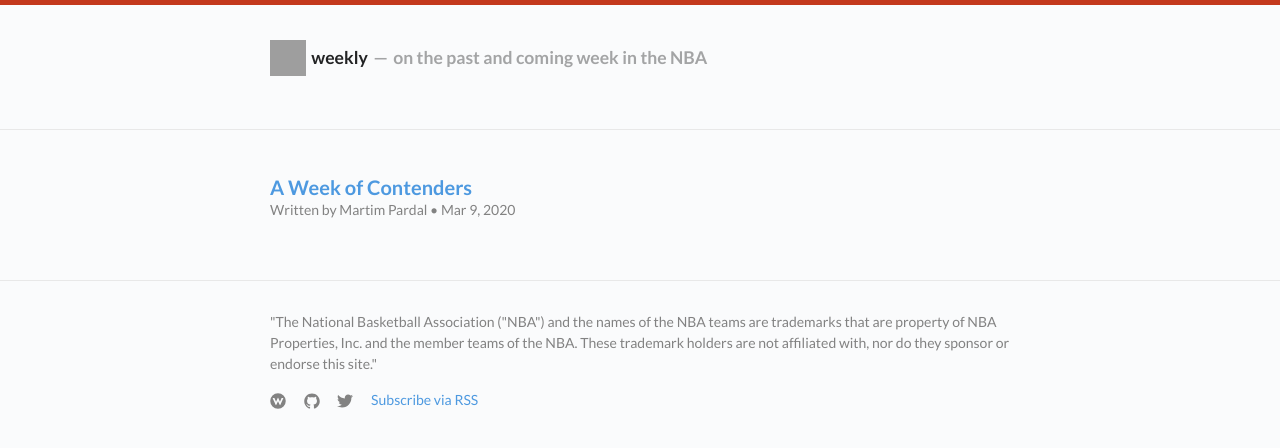
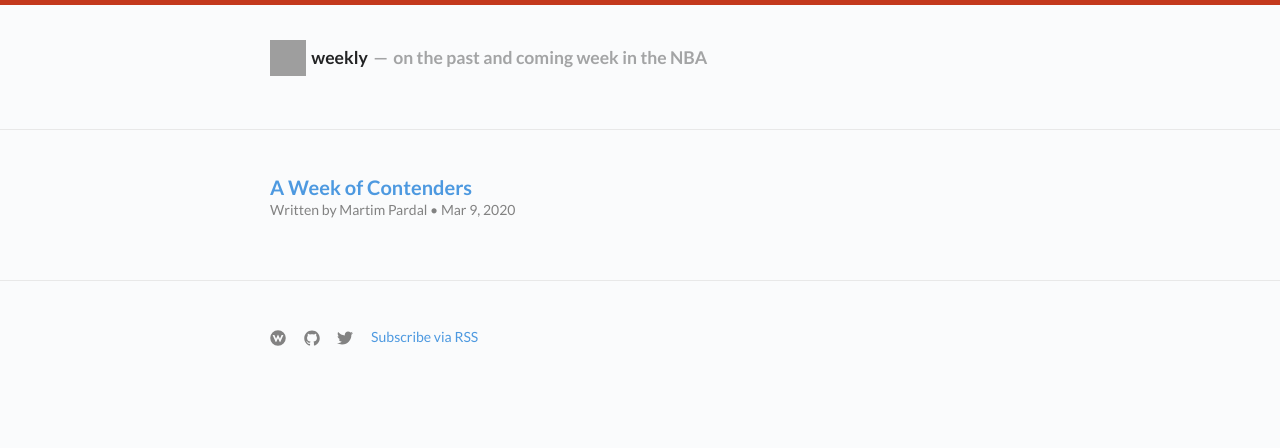
Before and after one commit to MEmpire25/wh-weekly, a Jekyll site: the page built from index.html, in a window 1280 px wide. Shown: the top 448 px of the page. Built offline with Jekyll 4.4.1, drawn with Linux system fonts in a browser that asks for light colours; grey boxes are pictures that could not be loaded.

Commit message:
Update _config.yml

```diff
--- a/_config.yml
+++ b/_config.yml
@@ -8,13 +8,7 @@
 # Site settings
 title: Wikihoops Weekly
 slogan: on the past and coming week in the NBA
-email: "weekly@wikihoops.com"
-description: >
-  "We recap the past week in the NBA and preview what’s next. As always without spoilers."
-disclaimer: >
-  "The National Basketball Association ("NBA") and the names of the NBA teams are trademarks
-  that are property of NBA Properties, Inc. and the member teams of the NBA.
-  These trademark holders are not affiliated with, nor do they sponsor or endorse this site."
+
 baseurl: ""
 url: "https://weekly.wikihoops.com"
 twitter_username: wikihoops
```
